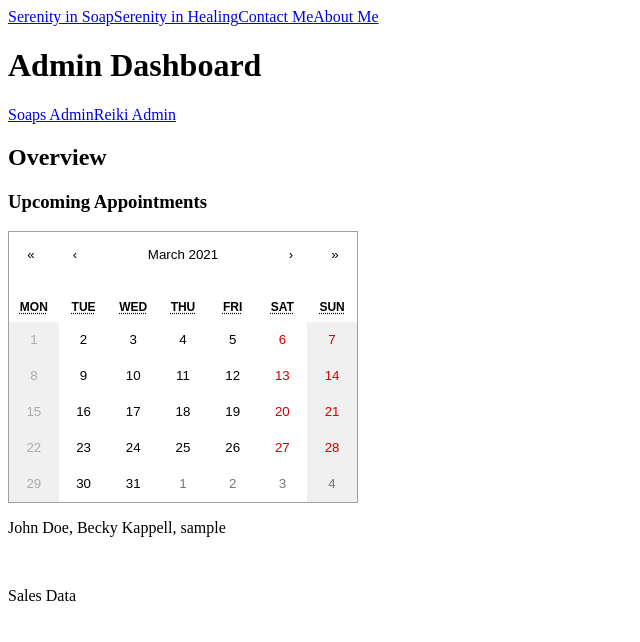
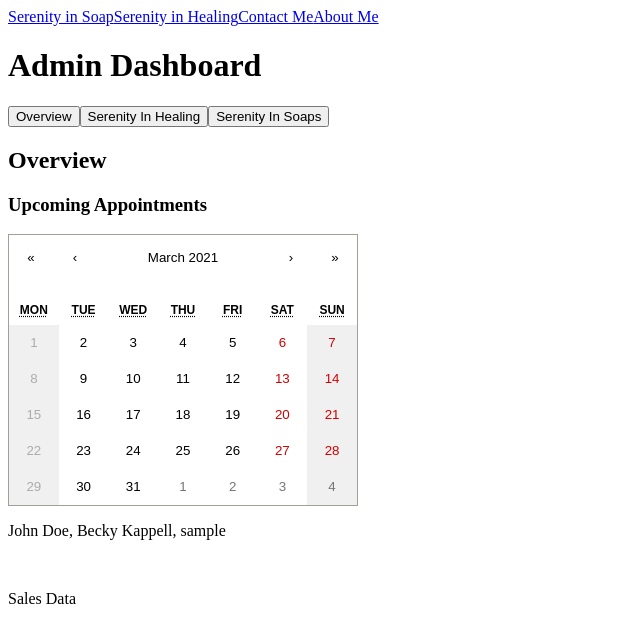
Before and after one commit to kimcodesjs/serenity-ignited, a React app: page /admin in a window 1280 px wide. Shown: the top 642 px of the page, without its empty margins (0-640 px from the left). Built offline with nearby package versions, Linux system fonts and the light colour scheme.

Commit message:
updated admin navigation

```diff
--- a/src/App.js
+++ b/src/App.js
@@ -10,17 +10,17 @@ import Booking from './Components/ReikiShop/Booking'
 import ContactMe from './Components/ContactMe'
 import AboutMe from './Components/AboutMe'
 import Admin from './Components/Admin/Admin'
-import ReikiAdmin from './Components/Admin/ReikiAdmin'
-import SoapsAdmin from './Components/Admin/SoapsAdmin'
+
 
 
 
 
 
 const App = () => {
+
+
     return (
         <div>
-
             <BrowserRouter>
                 <Header />
                 <Switch>
@@ -30,8 +30,6 @@ const App = () => {
                     <Route path="/serenity-in-healing" component={ReikiShop}/>
                     <Route path="/contact-me" component={ContactMe}/>
                     <Route path="/about-me" component={AboutMe}/>
-                    <Route path="/admin/reiki" component={ReikiAdmin} />
-                    <Route path="/admin/soaps" component={SoapsAdmin} />
                     <Route path="/admin" component={Admin}/>
                 </Switch>
 
--- a/src/Components/Admin/Dashboard.js
+++ b/src/Components/Admin/Dashboard.js
@@ -1,17 +1,32 @@
 import React, {useState} from 'react'
 import Overview from './Overview'
-import { Link } from 'react-router-dom'
+import ReikiAdmin from './ReikiAdmin'
+import SoapsAdmin from './SoapsAdmin'
 
 
 const Dashboard = () => {
 
+    const [active, setActive] = useState('overview')
 
+
+    const onClick = (e) => {
+        if (e.target.innerHTML === 'Overview' && active !== 'overview') {
+            setActive('overview')
+        } else if (e.target.innerHTML === 'Serenity In Healing' && active !== 'reiki') {
+            setActive('reiki')
+        } else if (e.target.innerHTML === 'Serenity In Soaps' && active !== 'soaps') {
+            setActive('soaps')
+        }
+    }
     return (
         <div>
             <h1>Admin Dashboard</h1>
-            <Link to='/admin/soaps'>Soaps Admin</Link>
-            <Link to='/admin/reiki'>Reiki Admin</Link>
-            <Overview />
+            <button onClick={onClick}>Overview</button>
+            <button onClick={onClick}>Serenity In Healing</button>
+            <button onClick={onClick}>Serenity In Soaps</button>
+            {active === 'overview' ? <Overview /> : null}
+            {active === 'reiki' ? <ReikiAdmin /> : null}
+            {active === 'soaps' ? <SoapsAdmin /> : null}
         </div>
     )
 }
```
